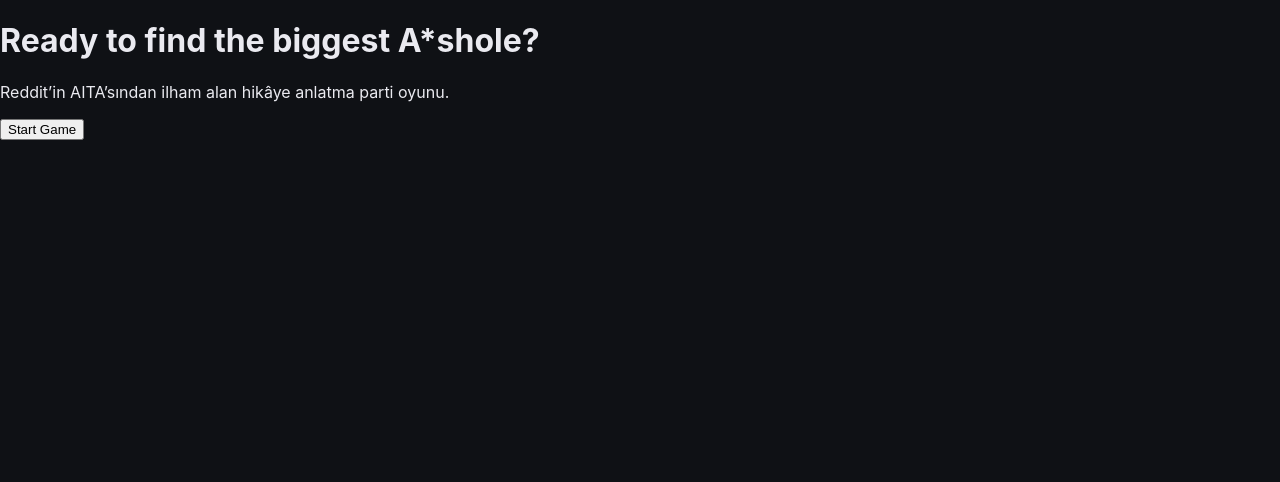
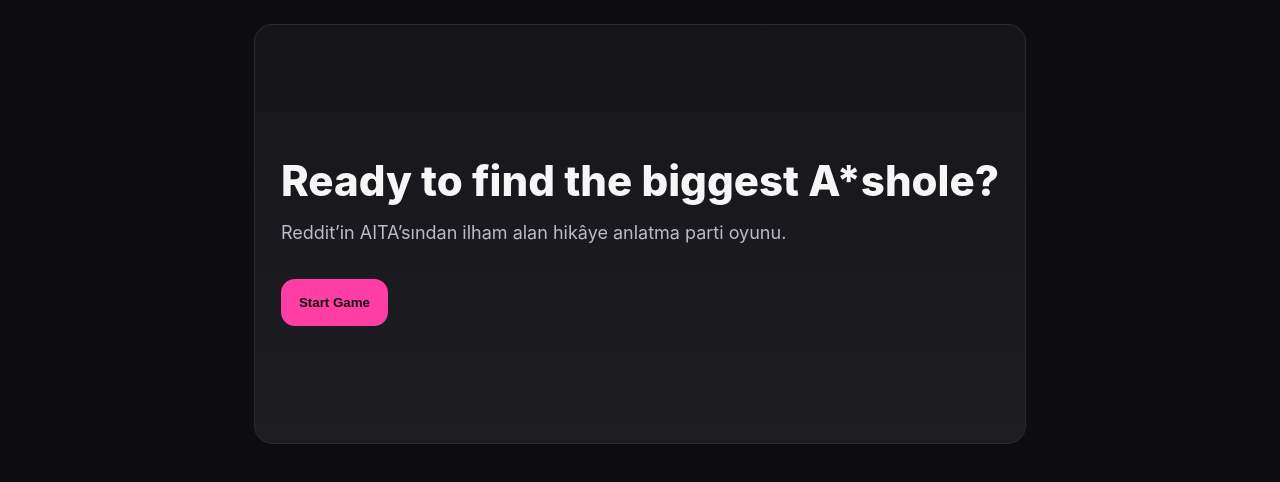
Before and after one commit to boraogunc/aita-app, a React (Vite) app: page / in a window 1280 px wide. Shown: the top 482 px of the page. Built offline with nearby package versions, Linux system fonts and the light colour scheme.

Commit message:
Update main.tsx

```diff
--- a/src/main.tsx
+++ b/src/main.tsx
@@ -1,6 +1,10 @@
 import React from "react";
-import { createRoot } from "react-dom/client";
+import ReactDOM from "react-dom/client";
 import App from "./App";
+import "./styles.css";
 
-const root = createRoot(document.getElementById("root")!);
-root.render(<App />);
+ReactDOM.createRoot(document.getElementById("root")!).render(
+  <React.StrictMode>
+    <App />
+  </React.StrictMode>
+);
```
